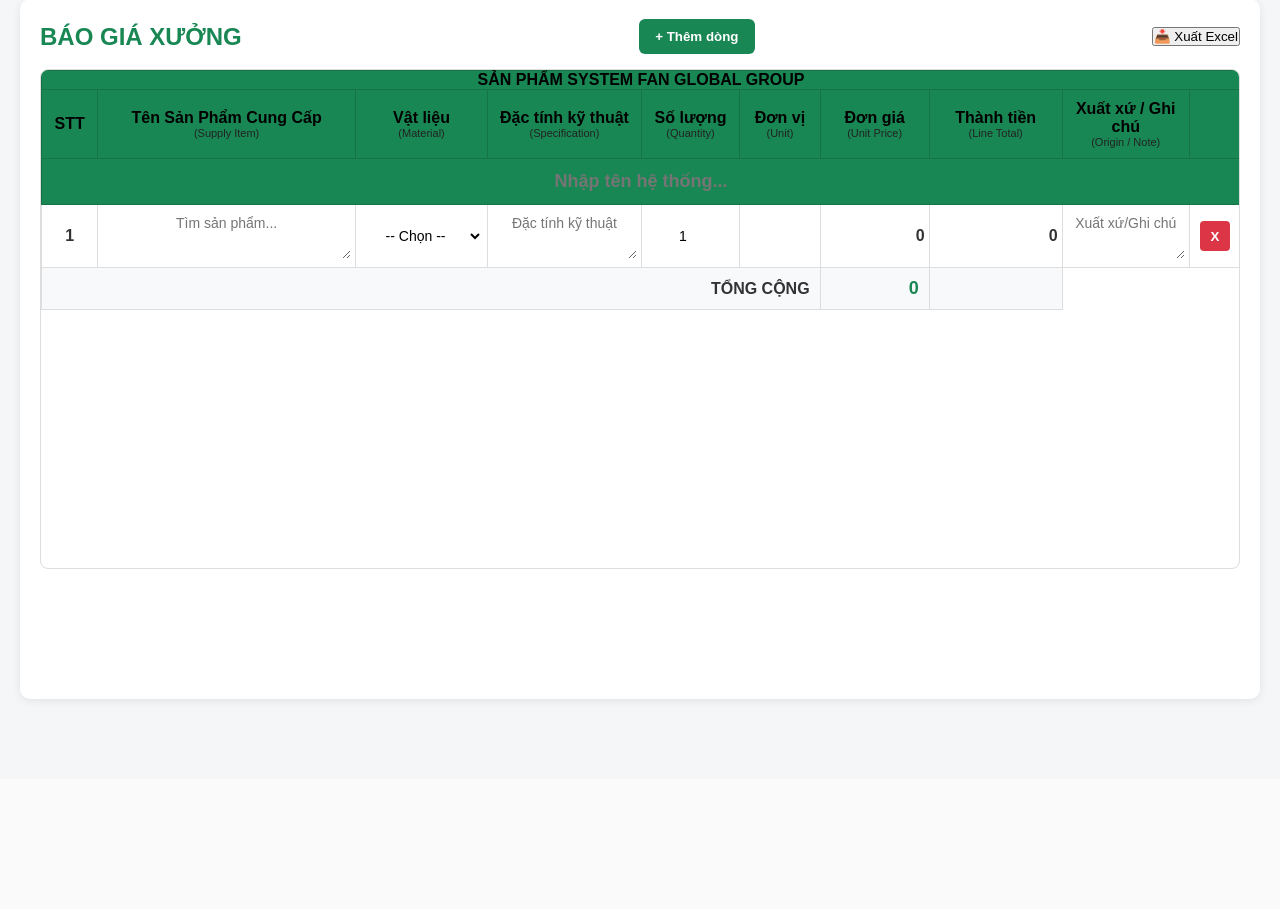
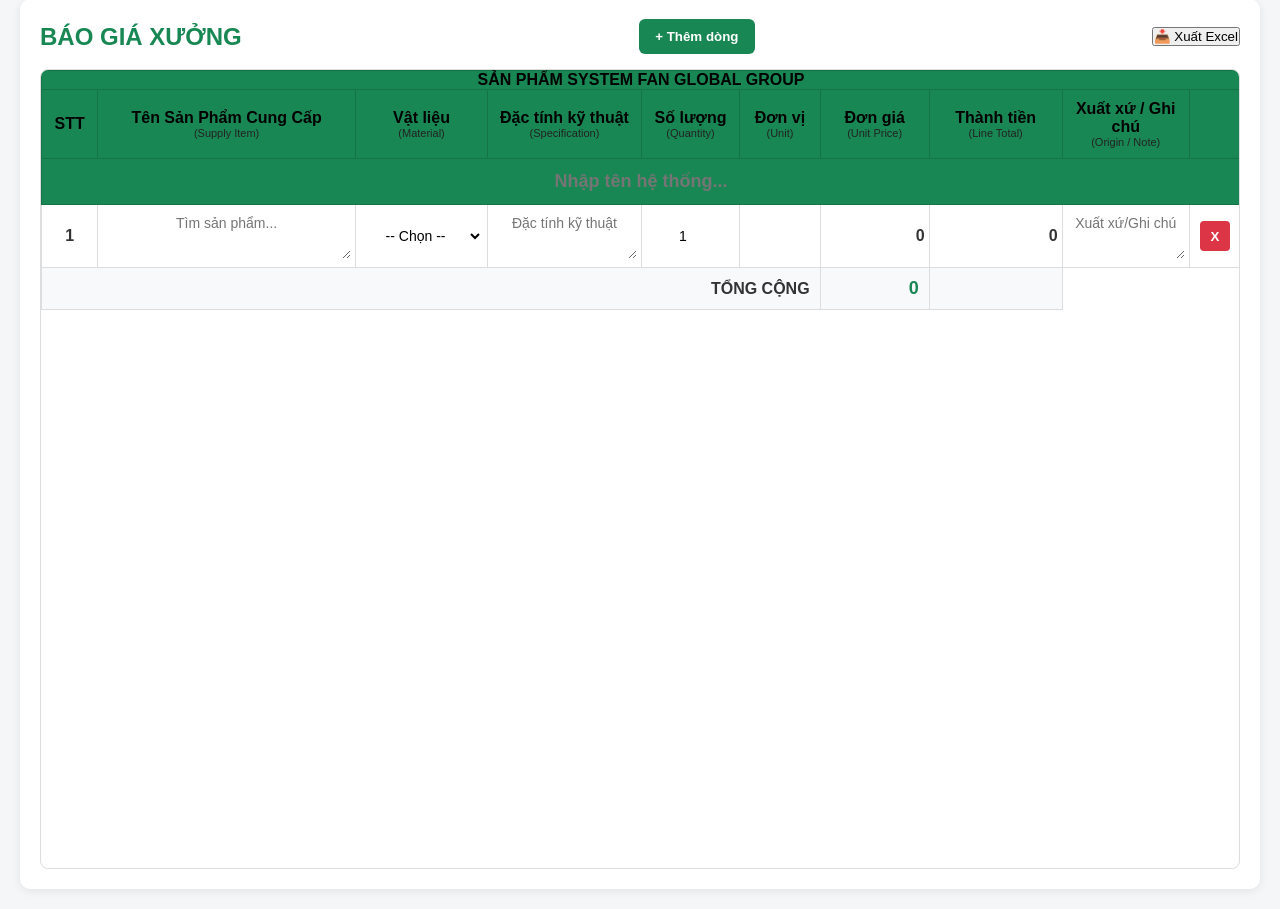
Before and after one commit to 20020899-debug/quote-web, a Flask app: page / in a window 1280 px wide. Shown: the part 21-930 px from the top of the page. Before the commit the page ends 724 px from the top, so only its background shows below. Run offline with Flask 3, Linux system fonts and the light colour scheme; data that the repository does not hold is empty; some libraries are stand-ins or nearby versions.

Commit message:
Update style.css

```diff
--- a/quote-web/static/style.css
+++ b/quote-web/static/style.css
@@ -61,7 +61,7 @@
    TABLE WRAPPER (CUỘN NGANG)
 ===================================================== */
 .table-wrapper {
-    min-height:500px;
+    min-height:800px;
     overflow:auto;
     border: 1px solid #ddd;
     border-radius: 8px;
```
